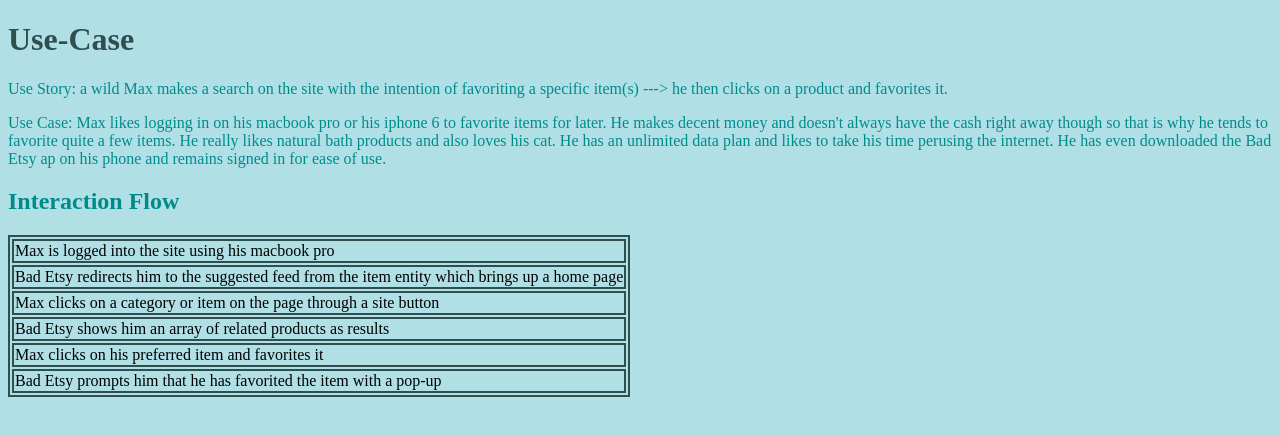
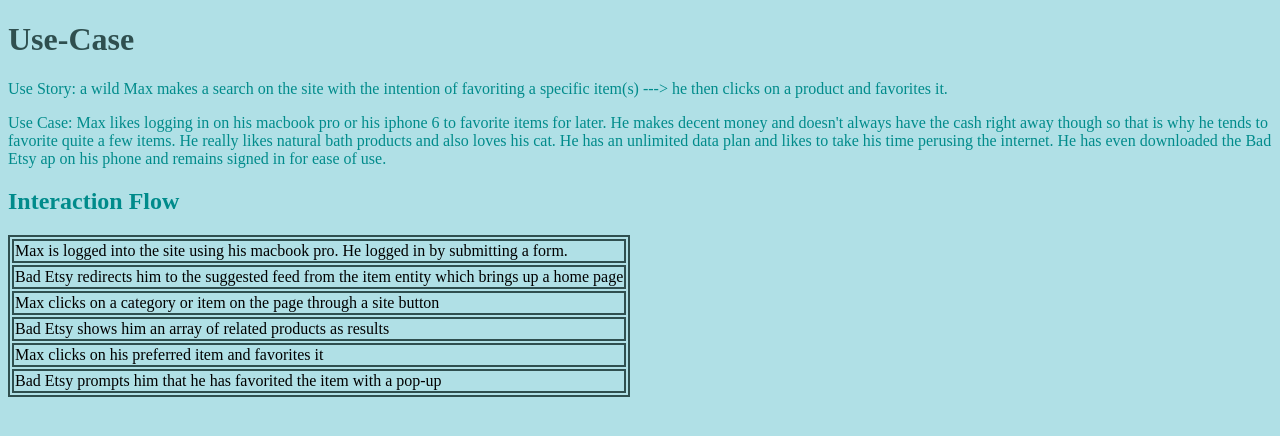
Before and after one commit to fellafox/data-design, a PHP site: page /use-case.php in a window 1280 px wide. Shown: the top 436 px of the page. Run offline with PHP 8.4, Linux system fonts and the light colour scheme.

Commit message:
added text

```diff
--- a/epic/use-case.php
+++ b/epic/use-case.php
@@ -15,7 +15,7 @@
 			<table>
 				<tbody>
 					<tr>
-						<td>Max is logged into the site using his macbook pro</td>
+						<td>Max is logged into the site using his macbook pro. He logged in by submitting a form.</td>
 					</tr>
 					<tr>
 						<td>Bad Etsy redirects him to the suggested feed from the item entity which brings up a home page</td>
```
